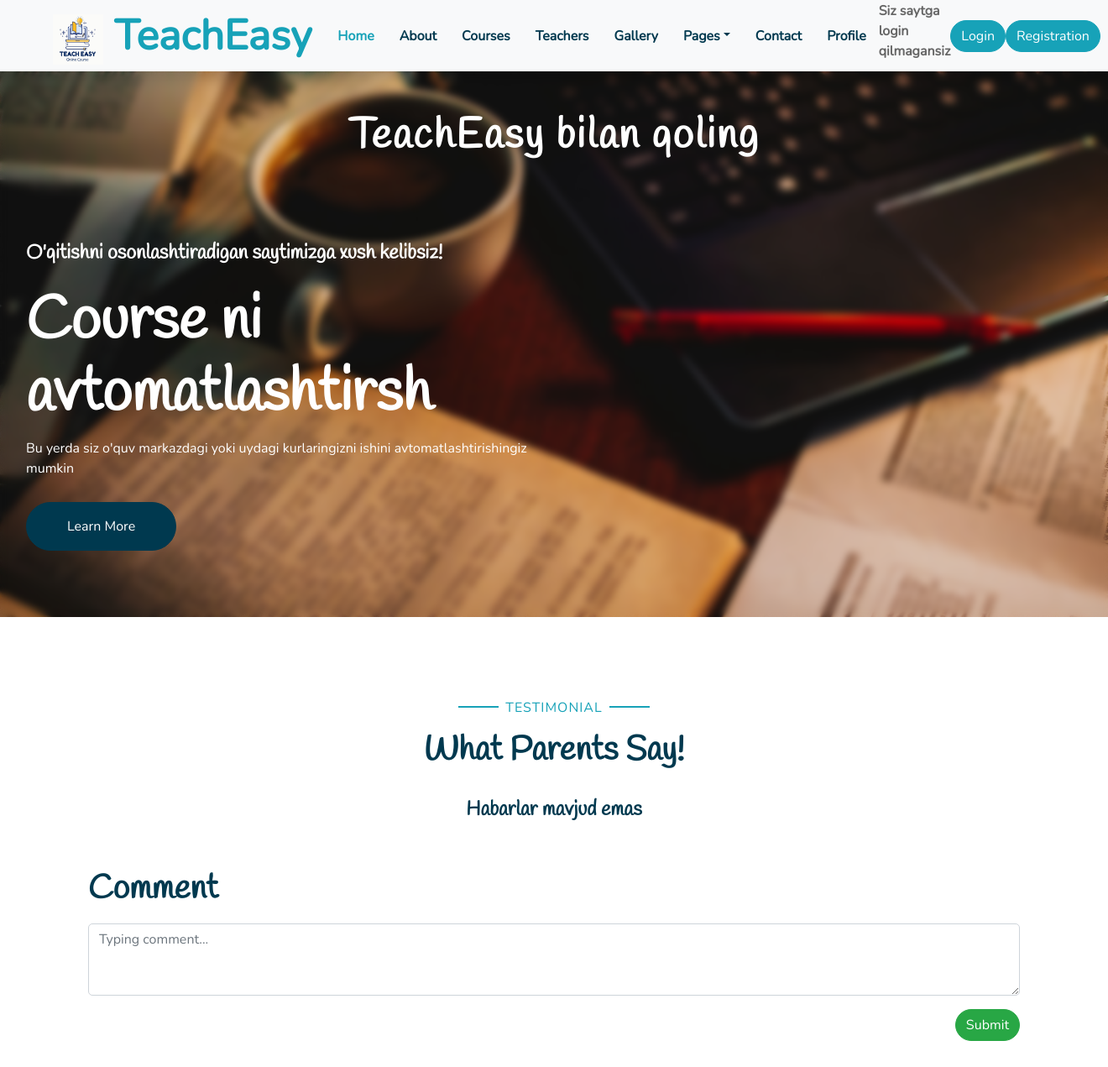
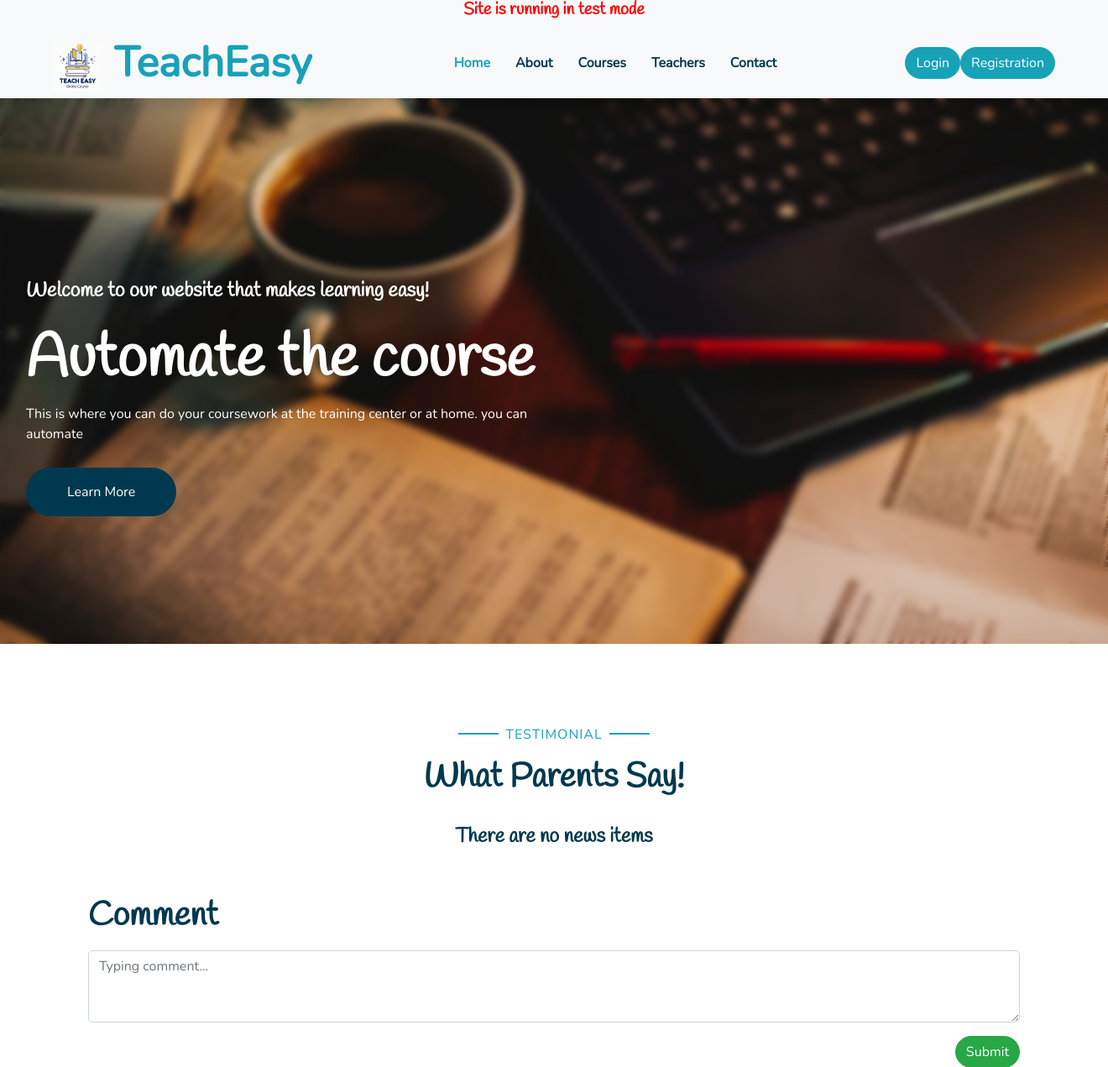
Before and after one commit to dilmurodsadullayev/TeachEasy, a Django app: page / in a window 1320 px wide. Shown: the top 1271 px of the page at 84% size. Run offline with Django 5.2, Linux system fonts and the light colour scheme; some libraries are stand-ins or nearby versions.

Commit message:
fix bag 2 3 ta

```diff
--- a/main/views.py
+++ b/main/views.py
@@ -555,7 +555,7 @@ def teacher_edit_view(request):
 def teachers_view(request):
     # only_admin = request.user.role == 'ADMIN'
     user = request.user
-    if user.role == "ADMIN":
+    if user.role == "ADMIN" or user.role == "STUDENT":
 
         teachers = Teacher.objects.all()
 
@@ -598,6 +598,8 @@ def teachers_view(request):
 
 
 
+
+
 def teacher_detail_view(request,teacher_id):
     teacher = get_object_or_404(Teacher,id=teacher_id)
 
@@ -609,7 +611,7 @@ def teacher_detail_view(request,teacher_id):
     }
     return render(request,'teacher/teacher_detail.html',ctx)
 
-
+@login_required
 def profile_view(request):
     join_requests = JoinRequest.objects.all()
     user = request.user
--- a/template/main/base.html
+++ b/template/main/base.html
@@ -43,6 +43,10 @@
 <body>
     <!-- Navbar Start -->
     <div class="container-fluid bg-light position-relative shadow">
+        <div class="header-center">
+            <h5 class="text-center" style="color:red;">Site is running in test mode</h5>
+        </div>
+
         <nav class="navbar navbar-expand-lg bg-light navbar-light py-3 py-lg-0 px-0 px-lg-5">
             <a href="" class="navbar-brand font-weight-bold text-secondary" style="font-size: 50px;">
                 <img style="width: 60px; height: 60px;" src="{% static 'img/logo.png' %}" alt="logo yo'q">
@@ -51,31 +55,28 @@
             <button type="button" class="navbar-toggler" data-toggle="collapse" data-target="#navbarCollapse">
                 <span class="navbar-toggler-icon"></span>
             </button>
+
             <div class="collapse navbar-collapse justify-content-between" id="navbarCollapse">
+
                 <div class="navbar-nav font-weight-bold mx-auto py-0">
                     <a href="{% url 'index' %}" class="nav-item nav-link active">Home</a>
                     <a href="{% url 'about' %}" class="nav-item nav-link">About</a>
                     <a href="{% url 'courses' %}" class="nav-link">Courses</a>
                     <a href="{% url 'teachers' %}" class="nav-item nav-link">Teachers</a>
-                    <a href="{% url 'gallery' %}" class="nav-item nav-link">Gallery</a>
-                    <div class="nav-item dropdown">
-                        <a href="#" class="nav-link dropdown-toggle" data-toggle="dropdown">Pages</a>
-                        <div class="dropdown-menu rounded-0 m-0">
-                            <a href="{% url 'blogs' %}" class="dropdown-item">Blog Grid</a>
-                            <a href="{% url 'single' %}" class="dropdown-item">Blog Detail</a>
-                        </div>
-                    </div>
+<!--                    <a href="{% url 'gallery' %}" class="nav-item nav-link">Gallery</a>-->
+<!--                    <div class="nav-item dropdown">-->
+<!--                        <a href="#" class="nav-link dropdown-toggle" data-toggle="dropdown">Pages</a>-->
+<!--                        <div class="dropdown-menu rounded-0 m-0">-->
+<!--                            <a href="{% url 'blogs' %}" class="dropdown-item">Blog Grid</a>-->
+<!--                            <a href="{% url 'single' %}" class="dropdown-item">Blog Detail</a>-->
+<!--                        </div>-->
+<!--                    </div>-->
                     <a href="{% url 'contact' %}" class="nav-item nav-link">Contact</a>
+                    {% if user.is_authenticated %}
                     <a href="{% url 'profile' %}" class="nav-item nav-link">Profile</a>
-                    {% if request.user.is_authenticated %}
-                    <a class="nav-item nav-link">Xush kelibsiz
-                        <b>{{ request.user.username }}
+                    {% else %}
+                    {% endif %}
 
-                        </b>
-                    </a>
-                    {% else %}
-                    Siz saytga login qilmagansiz
-                    {% endif %}
                 </div>
                 <div class="btn-group" role="group" aria-label="Basic example">
                     {% if user.is_authenticated %}
--- a/template/main/index.html
+++ b/template/main/index.html
@@ -13,20 +13,19 @@
         <div class="mb-2 mt-5 d-flex justify-content-center">
             <h1 class="text-white" style="font-size: 50px; letter-spacing: 2px;">
                 {% if request.user.is_authenticated %}
-                Xush kelibsiz,
+                Welcome to,
                 {{request.user.username}} <br>
-                TeachEasy bilan qoling</h1>
+                Stay with TeachEasy</h1>
             {% else %}
-            TeachEasy bilan qoling</h1>
             {% endif %}
         </div>
 
         <div class="col-lg-6 text-lg-left">
-            <h4 class="text-white mb-4 mt-5 mt-lg-0">O'qitishni osonlashtiradigan saytimizga xush kelibsiz!</h4>
-            <h1 class="display-3 font-weight-bold text-white">Course ni avtomatlashtirsh</h1>
-            <p class="text-white mb-4">Bu yerda siz o'quv markazdagi yoki uydagi kurlaringizni ishini
-                avtomatlashtirishingiz mumkin</p>
-            <a href="" class="btn btn-secondary mt-1 py-3 px-5">Learn More</a>
+            <h4 class="text-white mb-4 mt-5 mt-lg-0">Welcome to our website that makes learning easy!</h4>
+            <h1 class="display-3 font-weight-bold text-white">Automate the course</h1>
+            <p class="text-white mb-4">This is where you can do your coursework at the training center or at home.
+you can automate</p>
+            <a href="{% url 'about' %}" class="btn btn-secondary mt-1 py-3 px-5">Learn More</a>
         </div>
     </div>
 </div>
@@ -68,7 +67,7 @@
             {% endfor %}
         </div>
         {% else %}
-        <h4 class="text-center">Habarlar mavjud emas</h4>
+        <h4 class="text-center">There are no news items</h4>
         {% endif %}
     </div>
 </div>
```
Also changed, not shown: config/settings.py (+18 -18 lines), template/teacher/teachers.html (+15 -2 lines), db.sqlite3, main/migrations/0002_delete_joinrequest.py (added), main/migrations/0003_joinrequest.py (added).
